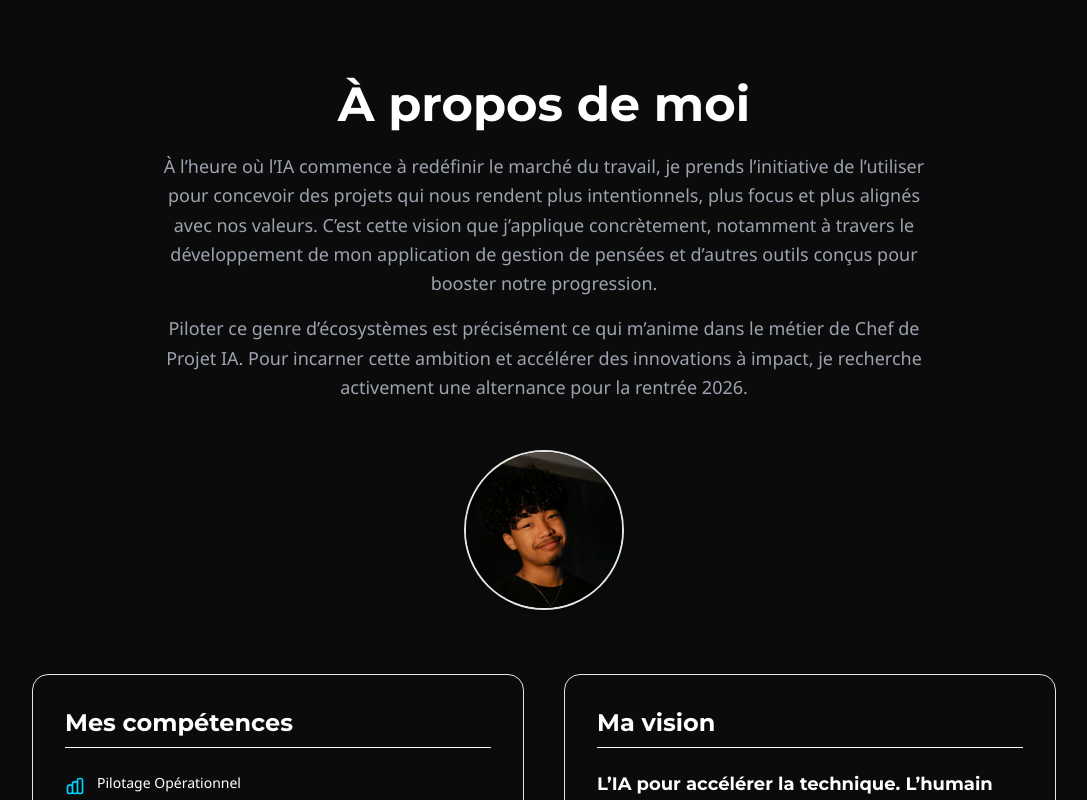
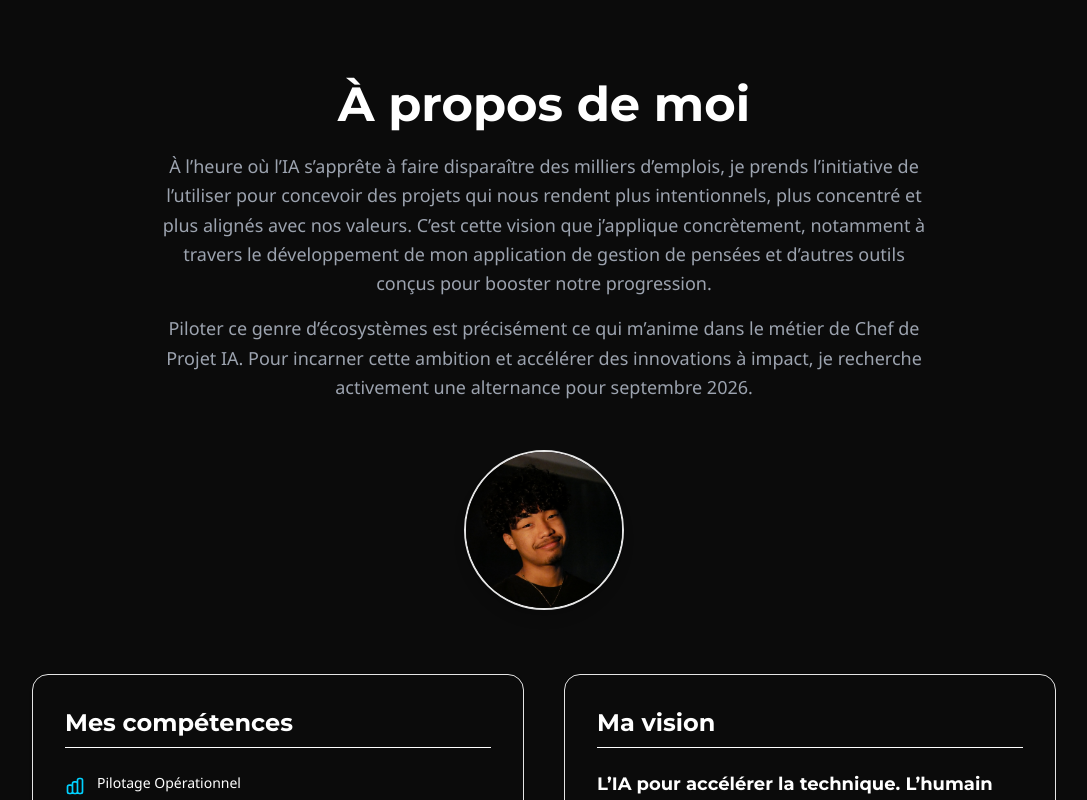
Before and after one commit to Tiany-corp/tiany-project, a Next.js app: page /about in a window 1280 px wide. Shown: the top 800 px of the page, without its empty margins (96-1183 px from the left). Built offline with nearby package versions, Linux system fonts and the light colour scheme.

Commit message:
style: fix new unescaped quote lints, update intro pitch and clean build

```diff
--- a/app/about/page.tsx
+++ b/app/about/page.tsx
@@ -17,10 +17,10 @@ export default function APropos() {
                 </h1>
                 <div className="text-textSecondary text-lg leading-relaxed max-w-3xl mx-auto flex flex-col gap-4 text-center">
                     <p>
-                        À l’heure où l’IA commence à redéfinir le marché du travail, je prends l’initiative de l’utiliser pour concevoir des projets qui nous rendent plus intentionnels, plus focus et plus alignés avec nos valeurs. C’est cette vision que j’applique concrètement, notamment à travers le développement de mon application de gestion de pensées et d’autres outils conçus pour booster notre progression.
+                        À l’heure où l’IA s’apprête à faire disparaître des milliers d’emplois, je prends l’initiative de l’utiliser pour concevoir des projets qui nous rendent plus intentionnels, plus concentré et plus alignés avec nos valeurs. C’est cette vision que j’applique concrètement, notamment à travers le développement de mon application de gestion de pensées et d’autres outils conçus pour booster notre progression.
                     </p>
                     <p>
-                        Piloter ce genre d’écosystèmes est précisément ce qui m’anime dans le métier de Chef de Projet IA. Pour incarner cette ambition et accélérer des innovations à impact, je recherche activement une alternance pour la rentrée 2026.
+                        Piloter ce genre d’écosystèmes est précisément ce qui m’anime dans le métier de Chef de Projet IA. Pour incarner cette ambition et accélérer des innovations à impact, je recherche activement une alternance pour septembre 2026.
                     </p>
                 </div>
             </motion.section>
```
